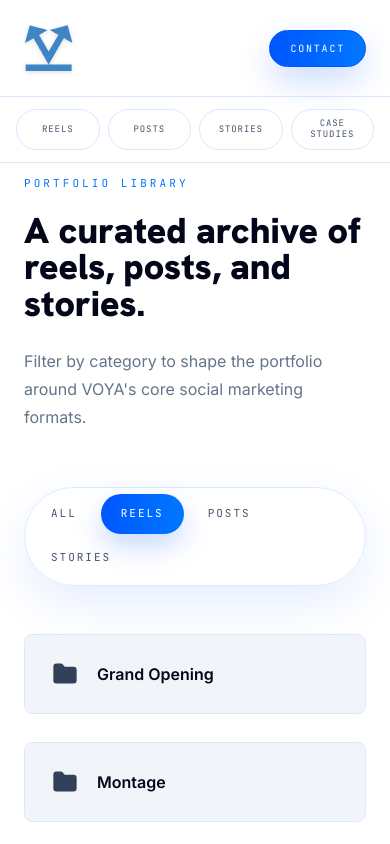
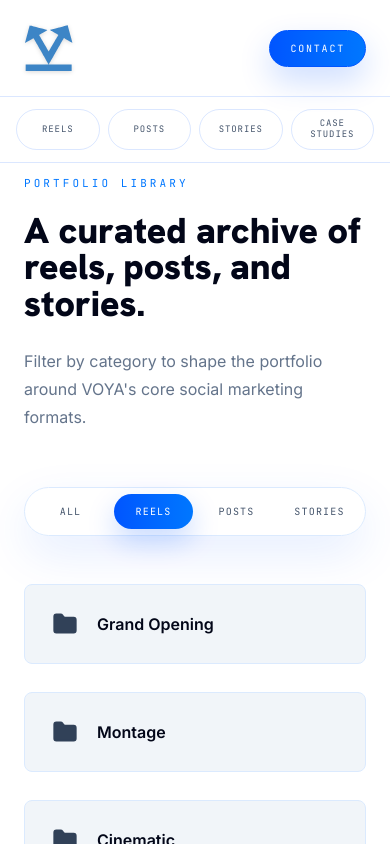
Before and after one commit to voya-marketing/portfolio, a React (Vite) app: page /portfolio/reels in a window 390 px wide. Shown: the top 844 px of the page. Built offline with nearby package versions, Linux system fonts and the light colour scheme.

Commit message:
fixed filter section

```diff
--- a/components/portfolio/PortfolioFilter.tsx
+++ b/components/portfolio/PortfolioFilter.tsx
@@ -29,7 +29,7 @@
   return (
     <div>
       <nav
-        className="mb-12 flex w-fit flex-wrap gap-1 rounded-full border border-blue-100 bg-white/85 p-1.5 shadow-[0_18px_48px_rgba(0,85,255,0.1)] backdrop-blur-xl"
+        className="mb-12 flex w-full gap-1 rounded-full border border-blue-100 bg-white/85 p-1.5 shadow-[0_18px_48px_rgba(0,85,255,0.1)] backdrop-blur-xl sm:w-fit"
         aria-label="Portfolio filters"
       >
         {portfolioCategories.map((category) => {
@@ -39,7 +39,7 @@
             <Link
               key={category}
               to={`/portfolio/${categorySlug}`}
-              className={`rounded-full px-5 py-3 font-mono text-[11px] uppercase tracking-[0.18em] transition ${
+              className={`flex-1 rounded-full px-2 py-2.5 text-center font-mono text-[10px] uppercase tracking-[0.12em] transition sm:flex-none sm:px-5 sm:py-3 sm:text-[11px] sm:tracking-[0.18em] ${
                 isActive
                   ? "bg-gradient-to-r from-voya-royal to-voya-electric text-white shadow-[0_12px_28px_rgba(0,85,255,0.22)]"
                   : "text-slate-600 hover:bg-blue-50 hover:text-voya-royal"
```
